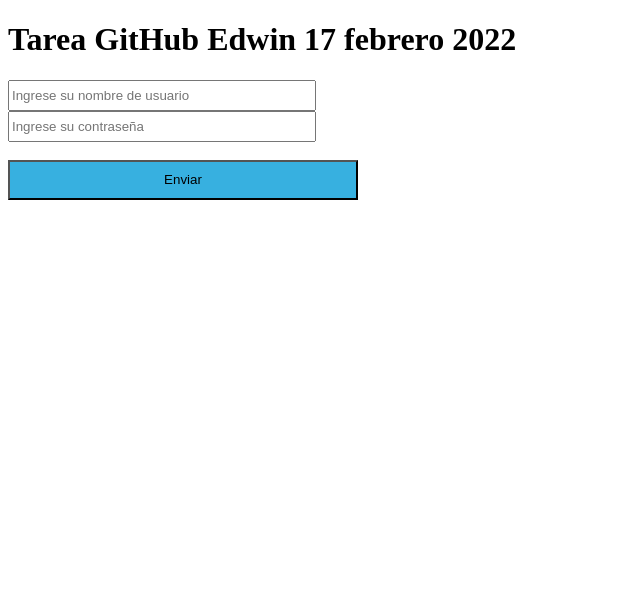
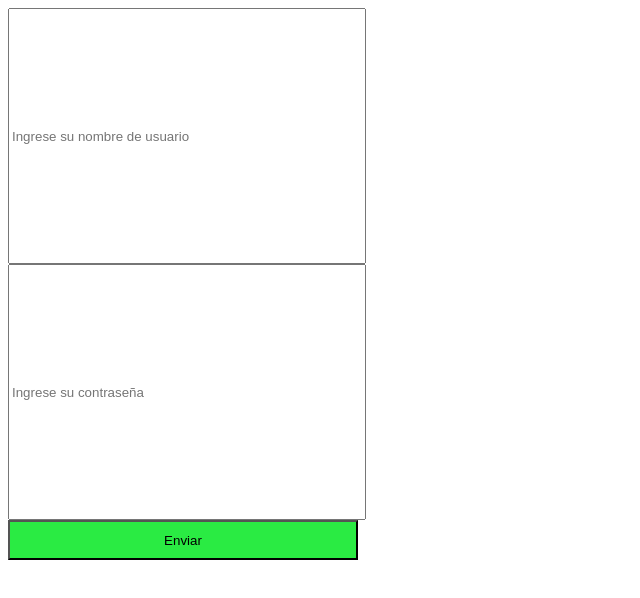
Before and after one commit to SpaManager/Edwin, a plain HTML site: page index.html in a window 1280 px wide. Shown: the whole page, without its empty margins (0-640 px from the left). Drawn offline with Linux system fonts and the light colour scheme.

Commit message:
Saved 11:18

```diff
--- a/index.html
+++ b/index.html
@@ -7,13 +7,13 @@
     <title>Tarea GitHub</title>
 </head>
 <body>
-    <h1>Tarea GitHub Edwin 17 febrero 2022</h1>
-    <input type="text" placeholder="Ingrese su nombre de usuario" style="Width: 300px; height: 25px;">
+
+    <input type="text" placeholder="Ingrese su nombre de usuario" style="Width: 350px; height: 250px;">
     <br>
-    <input type="password" placeholder="Ingrese su contraseña" style="Width: 300px; height: 25px;">
+    <input type="password" placeholder="Ingrese su contraseña" style="Width: 350px; height: 250px;">
     <br>
-    <br>
-    <input type="submit" value="Enviar" style="background-color: rgb(55, 176, 224); width: 350px; height: 40px;">
+
+    <input type="submit" value="Enviar" style="background-color: rgb(42, 235, 67); width: 350px; height: 40px;">
 
 </body>
 </html>
```
Also changed, not shown: Nota.txt (deleted).
